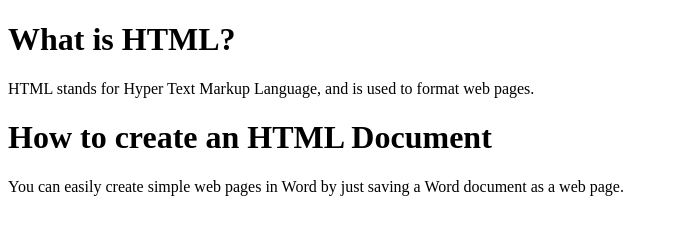
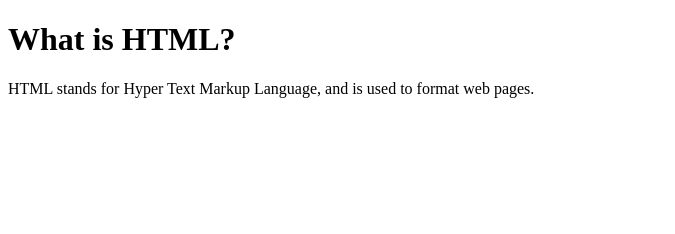
Before and after one commit to weizye/Github-pages, a plain HTML site: page index.html in a window 1280 px wide. Shown: the whole page, without its empty margins (0-675 px from the left). Drawn offline with Linux system fonts and the light colour scheme.

Commit message:
Update index.html

```diff
--- a/index.html
+++ b/index.html
@@ -8,7 +8,5 @@
 <h1>What is HTML?</h1>
 <p>HTML stands for Hyper Text Markup Language, and is used to format web pages.</p>
 
-<h1>How to create an HTML Document</h1>
-<p>You can easily create simple web pages in Word by just saving a Word document as a web page.</p>
 </body>
 </html>
```
